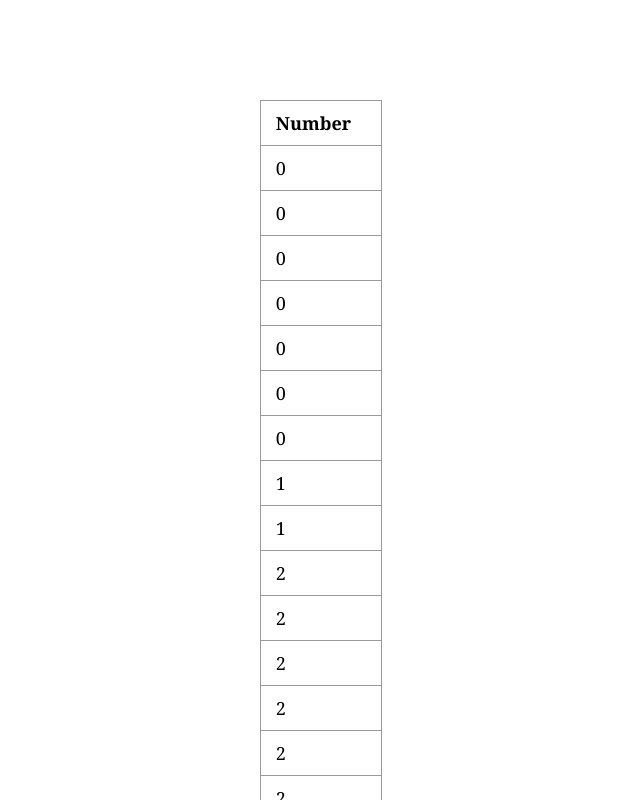
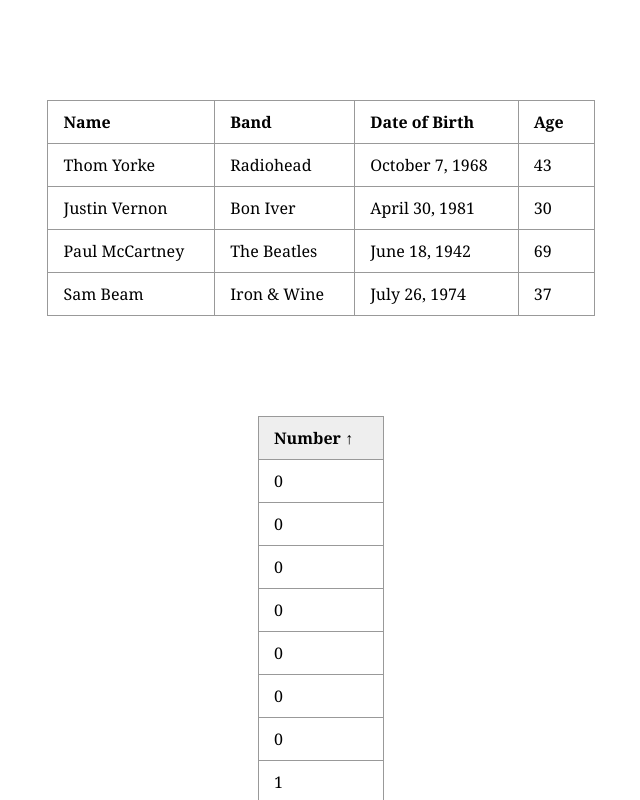
Before and after one commit to kylefox/jquery-tablesort, a plain HTML site: page index.html in a window 1280 px wide. Both pictures are taken after a click on the element "Number". Shown: the top 800 px of the page, without its empty margins (319-959 px from the left). Drawn offline with nearby package versions, Linux system fonts and the light colour scheme.

Commit message:
destroy old sorters, more jquery-like

```diff
--- a/index.html
+++ b/index.html
@@ -3,7 +3,7 @@
 	<title></title>
 	<style type="text/css">
 	body {
-		font: normal 18px/24px Georgia, serif;
+		font: normal 16px/24px Georgia, serif;
 	}
 	table {
 		font-size: 1em;
@@ -15,11 +15,22 @@
 		padding: 10px 30px 10px 15px;
 		text-align: left;
 	}
+	th.sorted {
+		background: #eee;
+	}
+
+	th.ascending:after {
+		content: "  \2191";
+	}
+
+	th.descending:after {
+		content: " \2193";
+	}
 	</style>
 </head>
 <body>
 
-<!-- <table>
+<table>
 	<thead>
 		<tr>
 			<th>Name</th>
@@ -32,29 +43,29 @@
 		<tr>
 			<td>Thom Yorke</td>
 			<td>Radiohead</td>
-			<td>October 7, 1968</td>
+			<td data-sort-value="2">October 7, 1968</td>
 			<td>43</td>
 		</tr>
 		<tr>
 			<td>Justin Vernon</td>
 			<td>Bon Iver</td>
-			<td>April 30, 1981</td>
+			<td data-sort-value="4">April 30, 1981</td>
 			<td>30</td>
 		</tr>
 		<tr>
 			<td>Paul McCartney</td>
 			<td>The Beatles</td>
-			<td>June 18, 1942</td>
+			<td data-sort-value="1">June 18, 1942</td>
 			<td>69</td>
 		</tr>
 		<tr>
 			<td>Sam Beam</td>
 			<td>Iron &amp; Wine</td>
-			<td>July 26, 1974</td>
+			<td data-sort-value="3">July 26, 1974</td>
 			<td>37</td>
 		</tr>
 	</tbody>
-</table> -->
+</table>
 
 
 <script src="http://code.jquery.com/jquery-latest.min.js"></script>
--- a/jquery.tablesort.js
+++ b/jquery.tablesort.js
@@ -1,30 +1,32 @@
 $(function() {
 
-	function debug(msg) {
-		if(console && console.log) {
-			console.log('[tablesort] ' + msg);
-		}
-	}
+	var $ = window.jQuery;
 
 	function sortValueForCell(th, td, sorter) {
 		if(th.data().sortBy) {
 			var sortBy = th.data().sortBy;
 			return (typeof sortBy === 'function') ? sortBy(th, td, sorter) : sortBy;
 		}
-		return td.text();
+		if(td.data().sortValue) {
+			return td.data().sortValue;
+		} else {
+			return td.text();
+		}
 	}
 
-	function SortableTable($el) {
+	$.tablesort = function ($el, settings) {
 		var self = this;
 		this.$el = $el;
+		this.settings = $.extend({}, $.tablesort.defaults, settings);
 		this.$el.find('thead th').bind('click.tablesort', function() {
 			self.sort($(this));
 		});
 		this.index = null;
+		this.th = null;
 		this.direction = null;
-	}
+	};
 
-	SortableTable.prototype = {
+	$.tablesort.prototype = {
 
 		sort: function(th) {
 			var start = new Date(),
@@ -41,11 +43,15 @@
 			if(rows.length === 0)
 				return;
 
+			self.$el.find('thead th').removeClass(self.settings.asc + ' ' + self.settings.desc);
+
 			this.index = th.index();
+			this.th = th;
 			this.direction = this.direction === 'asc' ? 'desc' : 'asc';
 			direction = this.direction == 'asc' ? 1 : -1;
 
-			debug("Sorting by " + this.index + ' ' + this.direction);
+			self.$el.trigger('tablesort:start', [self]);
+			self.log("Sorting by " + this.index + ' ' + this.direction);
 
 			rows.sort(function(a, b) {
 				aRow = $(a);
@@ -82,21 +88,48 @@
 				table.append(tr);
 			});
 
-			debug('Sort finished in ' + ((new Date()).getTime() - start.getTime()) + 'ms');
+			th.addClass(self.settings[self.direction]);
+
+			self.log('Sort finished in ' + ((new Date()).getTime() - start.getTime()) + 'ms');
+			self.$el.trigger('tablesort:complete', [self]);
 
 		},
 
 		cellToSort: function(row) {
 			return $($(row).find('td').get(this.index));
+		},
+
+
+		log: function(msg) {
+			if(($.tablesort.DEBUG || this.settings.debug) && console && console.log) {
+				console.log('[tablesort] ' + msg);
+			}
+		},
+
+		destroy: function() {
+			this.$el.find('thead th').unbind('click.tablesort');
+			return null;
 		}
 
 	};
 
-	$.fn.tablesort = function() {
-		var table, sortable;
+	$.tablesort.DEBUG = false;
+
+	$.tablesort.defaults = {
+		debug: $.tablesort.DEBUG,
+		asc: 'sorted ascending',
+		desc: 'sorted descending'
+	};
+
+	$.fn.tablesort = function(settings) {
+		var table, sortable, previous;
 		return this.each(function() {
 			table = $(this);
-			table.data('tablesort', new SortableTable(table));
+			previous = table.data('tablesort');
+			if(previous) {
+				table.data('tablesort', previous.destroy());
+			}
+			table.data('tablesort', new $.tablesort(table, settings));
 		});
 	};
 
```
